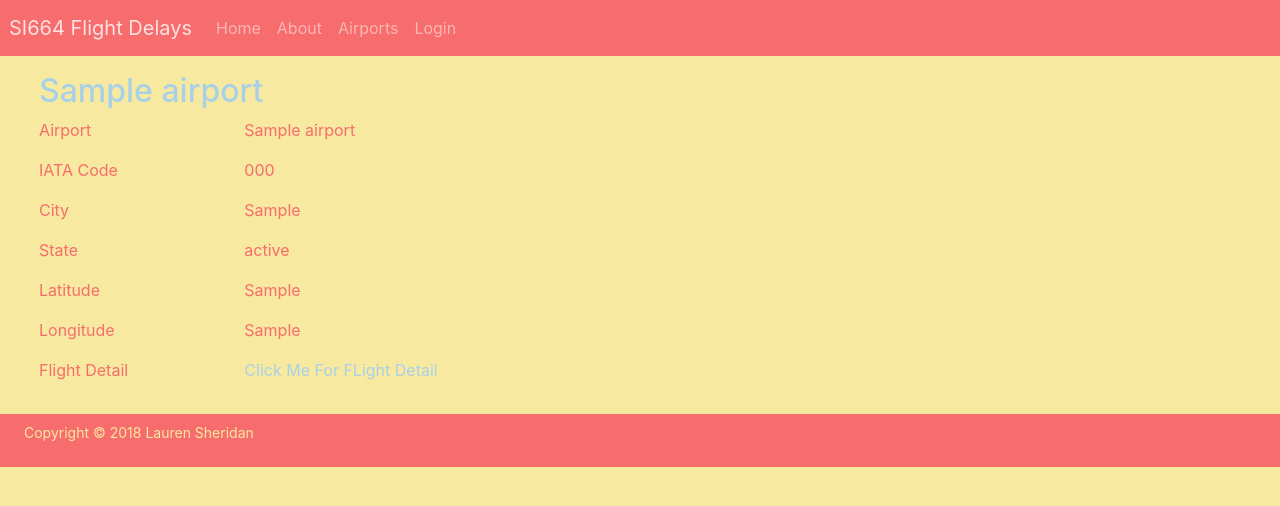
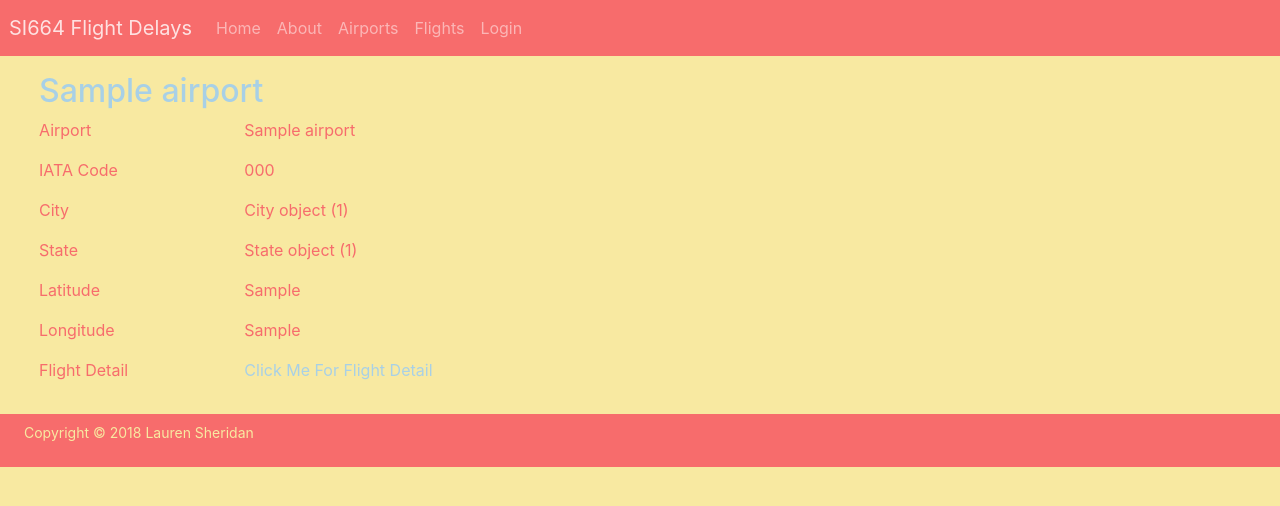
Before and after one commit to ltsheridan/flightdelays, a Django app: page /flightdelays/airports/1/ in a window 1280 px wide. Shown: the top 506 px of the page. Run offline with Django 3.2, Linux system fonts and the light colour scheme; a user stored in the database is signed in; tables that the repository leaves empty hold one stand-in row (values such as "Sample post"); some libraries are stand-ins or nearby versions.

Commit message:
Updates to database and models

```diff
--- a/flightdelays/models.py
+++ b/flightdelays/models.py
@@ -33,14 +33,12 @@
     airport_id = models.AutoField(primary_key=True)
     iata_code = models.CharField(unique=True, max_length=3)
     airport_name = models.CharField(max_length=255)
-    city = models.CharField(max_length=45)
-    state = models.CharField(max_length=2)
-    country = models.CharField(max_length=3)
+    city = models.ForeignKey('City', on_delete=models.PROTECT, max_length=45)
+    state = models.ForeignKey('State', on_delete=models.PROTECT, max_length=2)
+    country = models.ForeignKey('Country', on_delete=models.PROTECT, max_length=3)
     latitude = models.CharField(max_length=50)
     longitude = models.CharField(max_length=50)
 
-    # airport_flights = models.ManyToManyField(Airline, through='Flight')
-    # airport_flights=models.OneToMany(Flight)
 
     class Meta:
         managed = False
@@ -61,9 +59,8 @@
     day_of_week = models.IntegerField()
     airline = models.ForeignKey(Airline, models.DO_NOTHING)
     aircraft = models.ForeignKey(Aircraft, models.DO_NOTHING)
-    # airport = models.ForeignKey(Airport, models.DO_NOTHING)
-    origin_airport = models.ForeignKey(Airport, on_delete=models.PROTECT, null=False,  related_name='origin')
-    destination_airport = models.ForeignKey(Airport, on_delete=models.PROTECT, null=False,  related_name='destination')
+    origin_airport = models.ForeignKey(Airport, on_delete=models.PROTECT, null=False, related_name='origin_airport')
+    destination_airport = models.ForeignKey(Airport, on_delete=models.PROTECT, null=False, related_name='destination_airport')
     flight_number = models.IntegerField()
     scheduled_departure = models.IntegerField()
     departure_time = models.CharField(max_length=50)
@@ -82,7 +79,6 @@
     diverted = models.IntegerField()
     cancelled = models.IntegerField()
 
-
     class Meta:
         managed = False
         db_table = 'flight'
@@ -90,4 +86,36 @@
         verbose_name_plural = 'Flight delays'
 
     def get_absolute_url(self):
-        return reverse('flight_detail', args=[self.origin_airport.iata_code])
+        return reverse('flight_detail', args=[self.pk])
+
+class State(models.Model):
+    state_id=models.AutoField(primary_key=True)
+    state_name=models.CharField(unique=True, max_length=50)
+    country=models.ForeignKey('Country', on_delete=models.PROTECT)
+
+    class Meta:
+        managed = False
+        db_table = 'state'
+        verbose_name = 'Flight delay'
+        verbose_name_plural = 'Flight delays'
+
+class City(models.Model):
+    city_id=models.AutoField(primary_key=True)
+    city_name=models.CharField(max_length=50)
+    state=models.ForeignKey('State', on_delete=models.PROTECT)
+
+    class Meta:
+        managed = False
+        db_table = 'city'
+        verbose_name = 'Flight delay'
+        verbose_name_plural = 'Flight delays'
+
+class Country(models.Model):
+    country_id=models.AutoField(primary_key=True)
+    country_name=models.CharField(max_length=50)
+
+    class Meta:
+        managed = False
+        db_table = 'country'
+        verbose_name = 'Flight delay'
+        verbose_name_plural = 'Flight delays'
--- a/flightdelays/templates/flightdelays/airport_detail.html
+++ b/flightdelays/templates/flightdelays/airport_detail.html
@@ -82,7 +82,7 @@
       <p>Flight Detail</p>
     </div>
     <div class="col-sm-10">
-      <a href="{% url 'flight_detail' airport_detail.iata_code%}">Click Me For FLight Detail</a>
+      <a href="{% url 'flight_detail' airport_detail.pk %}">Click Me For Flight Detail</a>
     </div>
   </div>
 
--- a/flightdelays/templates/flightdelays/base.html
+++ b/flightdelays/templates/flightdelays/base.html
@@ -38,6 +38,11 @@
           <a class="nav-link" href="{% url 'airports' %}">Airports</a>
       </li>
     </ul>
+    <ul class="navbar-nav">
+      <li class="nav-item">
+        <a class="nav-link" href="{% url 'flight' %}">Flights</a>
+    </li>
+  </ul>
   <ul class="navbar-nav mr-auto">
     <li class="nav-item">
       <a class="nav-link" href="{% url 'login' %}">Login</a>
--- a/flightdelays/urls.py
+++ b/flightdelays/urls.py
@@ -6,6 +6,7 @@
    path('', views.HomePageView.as_view(), name='home'),
    path('about/', views.AboutPageView.as_view(), name='about'),
    path('airports/', views.AirportListView.as_view(), name='airports'),
-   path('airports/<int:pk>/',views.AirportDetailView.as_view(), name='airport_detail'),
-   path('flights/<slug:iata_code>/',views.FlightDetailView.as_view(), name='flight_detail')
+   path('airports/<int:pk>/', views.AirportDetailView.as_view(), name='airport_detail'),
+   path('flights/', views.FlightListView.as_view(), name='flight'),
+   path('flights/<int:pk>/', views.FlightDetailView.as_view(), name='flight_detail')
 ]
--- a/flightdelays/views.py
+++ b/flightdelays/views.py
@@ -39,10 +39,20 @@
 		return super().dispatch(*args, **kwargs)
 
 @method_decorator(login_required, name='dispatch')
+class FlightListView(generic.ListView):
+	model = Flight
+	context_object_name = 'flights'
+	template_name = 'flightdelays/flight.html'
+	paginate_by = 50
+
+	def dispatch(self, *args, **kwargs):
+		return super().dispatch(*args, **kwargs)
+
+	def get_queryset(self):
+		return Flight.objects.all().order_by('flight_number')
+
+@method_decorator(login_required, name='dispatch')
 class FlightDetailView(generic.DetailView):
 	model = Flight
 	context_object_name = 'flight_detail'
 	template_name = 'flightdelays/flight_detail.html'
-
-	def dispatch(self, *args, **kwargs):
-		return super().dispatch(*args, **kwargs)
--- a/mysite/settings.py
+++ b/mysite/settings.py
@@ -100,7 +100,7 @@
 DATABASES = {
     'default': {
         'ENGINE': 'django.db.backends.mysql',
-        'NAME': 'flightdelays',
+        'NAME': 'thanksgiving_flight_delays',
         'USER': 'laurensheridan',
         'OPTIONS': {
             'read_default_file': '/etc/mysql/my.cnf',
```
Also changed, not shown: flightdelays/templates/flightdelays/flight.html (added, +36 -0 lines).
